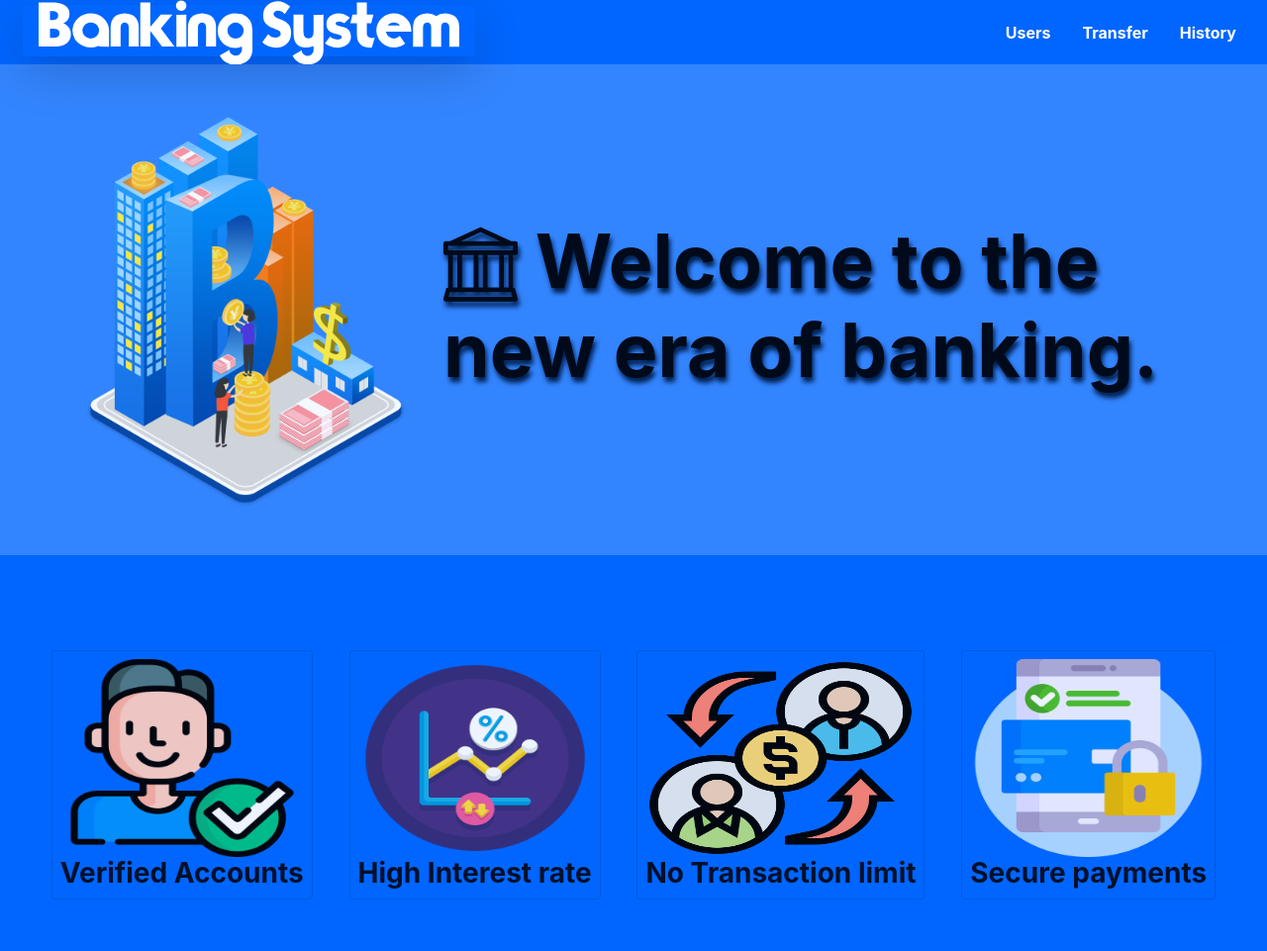
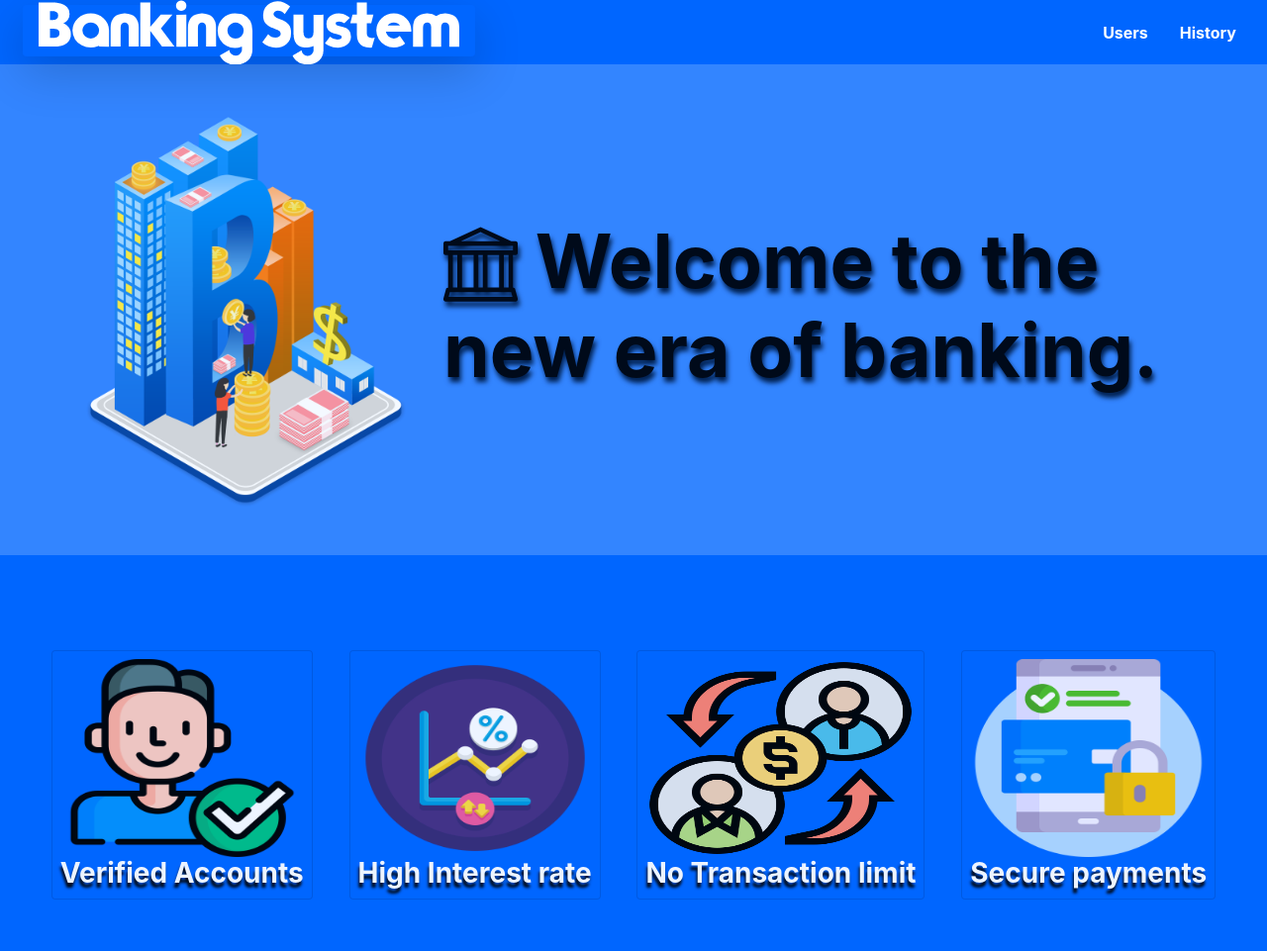
Before and after one commit to Panrutti-Bhagyaraj/bankingsystem, a PHP site: page / in a window 1280 px wide. Shown: the whole page at 99% size. Run offline with PHP 8.4, Linux system fonts and the light colour scheme.

Commit message:
Add files via upload

```diff
--- a/banking system/index.php
+++ b/banking system/index.php
@@ -17,7 +17,7 @@
             <div class="d-flex  justify-content-center">
 
                 <a id="users" class="align-content-center m-auto p-3" href="users.php">Users</a>
-                    <a id="transfer" class="align-content-center m-auto p-3" href="transfer.php">Transfer</a>
+
                     <a id="history" class="align-content-center m-auto p-3" href="history.php" >History</a></div>
 
             </div>
@@ -28,11 +28,11 @@
             <div class="m-auto"><h1 id="big"><i class="bi bi-bank"></i> Welcome to the new era of banking.</h1></div>
         </div>
 
-        <div class="container-fluid d-flex pt-5 m-auto" style="background:  #0066ff; height: 400px;">
-            <div class="mr-auto ml-auto mt-5"><div class="card p-2" style="background:#0066ff"><img style="height: 200px;" src="profile.png"><h3 id="small" class="card-text">Verified Accounts</h3></div></div>
-            <div class="mr-auto mt-5"><div class="card p-2" style="background:#0066ff"><img style="height: 200px" src="interest.png"><h3 id="small" class="card-text">High Interest rate</h3></div></div>
-            <div class="mr-auto mt-5"><div class="card p-2" style="background:#0066ff"><img style="height: 200px" src="transaction.png"><h3 id="small" class="card-text">No Transaction limit</h3></div></div>
-            <div class="mr-auto mt-5" ><div class="card p-2" style="background:#0066ff"><img style="height: 200px" src="payment-security.png"><h3 id="small" class="card-text">Secure payments</h3></div></div>
+        <div class="container-fluid d-flex pt-5 m-auto" style="background:  #0066ff;  height: 400px;">
+            <div class="mr-auto ml-auto mt-5"><div class="card p-2" style="background:#0066ff"><img style="height: 200px;" src="profile.png"><h3 id="small" class="card-text" style="font-weight: bolder; color: white; text-shadow: -1px 5px 3px black;">Verified Accounts</h3></div></div>
+            <div class="mr-auto mt-5"><div class="card p-2" style="background:#0066ff"><img style="height: 200px" src="interest.png"><h3 id="small" class="card-text" style="font-weight: bolder; color: white; text-shadow: -1px 5px 3px black;">High Interest rate</h3></div></div>
+            <div class="mr-auto mt-5"><div class="card p-2" style="background:#0066ff"><img style="height: 200px" src="transaction.png"><h3 id="small" class="card-text" style="font-weight: bolder; color: white; text-shadow: -1px 5px 3px black;">No Transaction limit</h3></div></div>
+            <div class="mr-auto mt-5" ><div class="card p-2" style="background:#0066ff"><img style="height: 200px" src="payment-security.png"><h3 id="small" class="card-text" style="font-weight: bolder; color: white; text-shadow: -1px 5px 3px black;">Secure payments</h3></div></div>
         </div>
     </body>
 </html>
```
